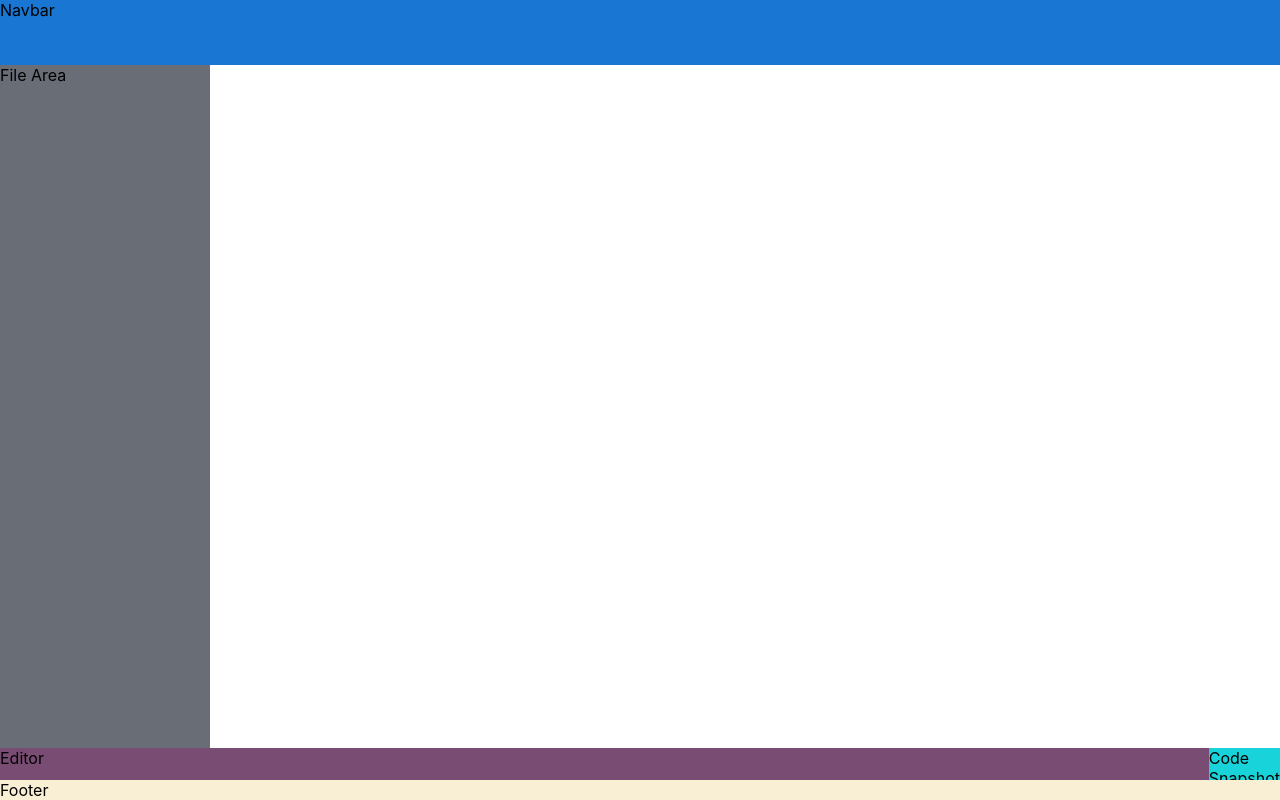
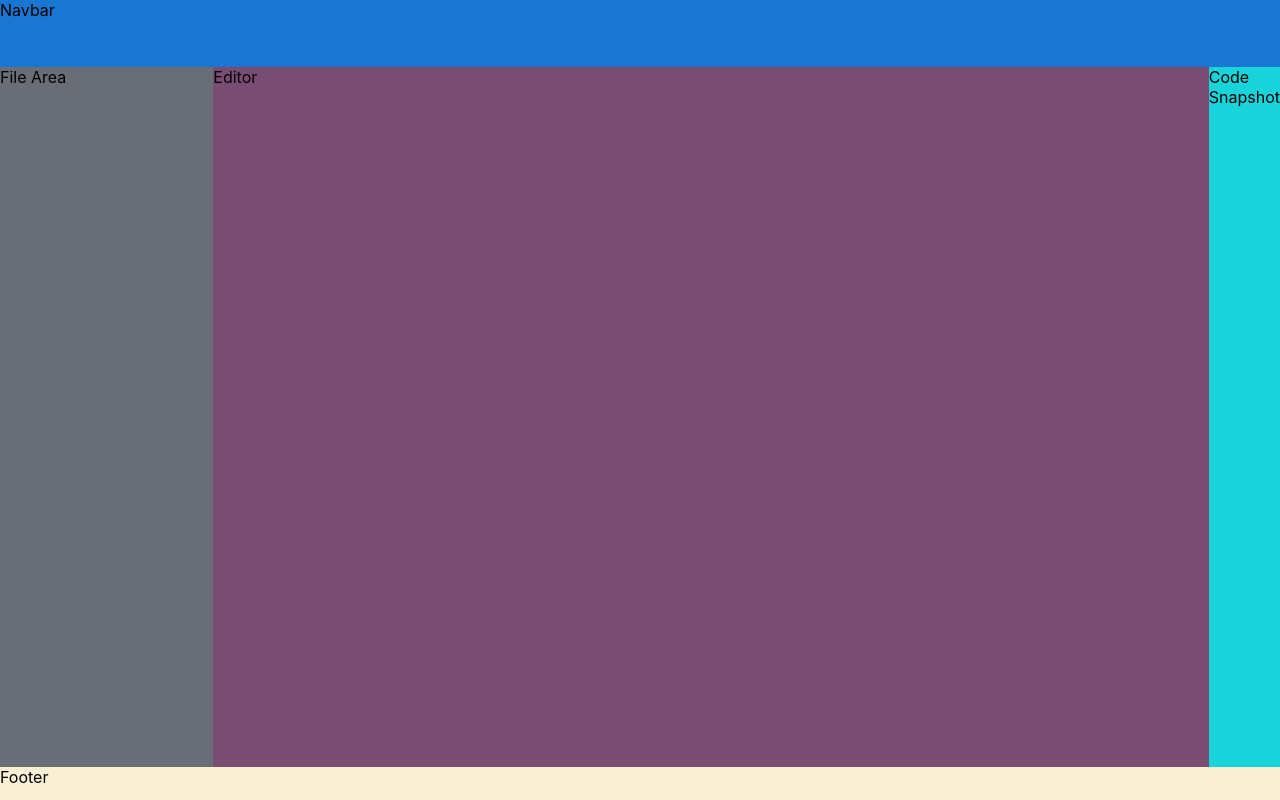
Before and after one commit to JaiRaga/jstxt_client, a React (Create React App) app: page / in a window 1280 px wide. Built offline with nearby package versions, Linux system fonts and the light colour scheme.

Commit message:
added new parent component for editor and codesnapshot component

```diff
--- a/src/components/home/Home.js
+++ b/src/components/home/Home.js
@@ -5,6 +5,8 @@ import Footer from "../layout/Footer";
 import FileArea from "../files/FileArea";
 import Editor from "../editor/Editor";
 import CodeSnapShot from "../editor/CodeSnapShot";
+import EditorArea from "../editor/EditorArea";
+
 
 const Home = () => {
   return (
@@ -15,11 +17,8 @@ const Home = () => {
       <div class='filearea'>
         <FileArea />
       </div>
-      <div class='editor'>
-        <Editor />
-      </div>
-      <div class='codesnapshot'>
-        <CodeSnapShot />
+      <div className="editorarea">
+        <EditorArea />
       </div>
       <div class='footermenu'>
         <Footer />
```
